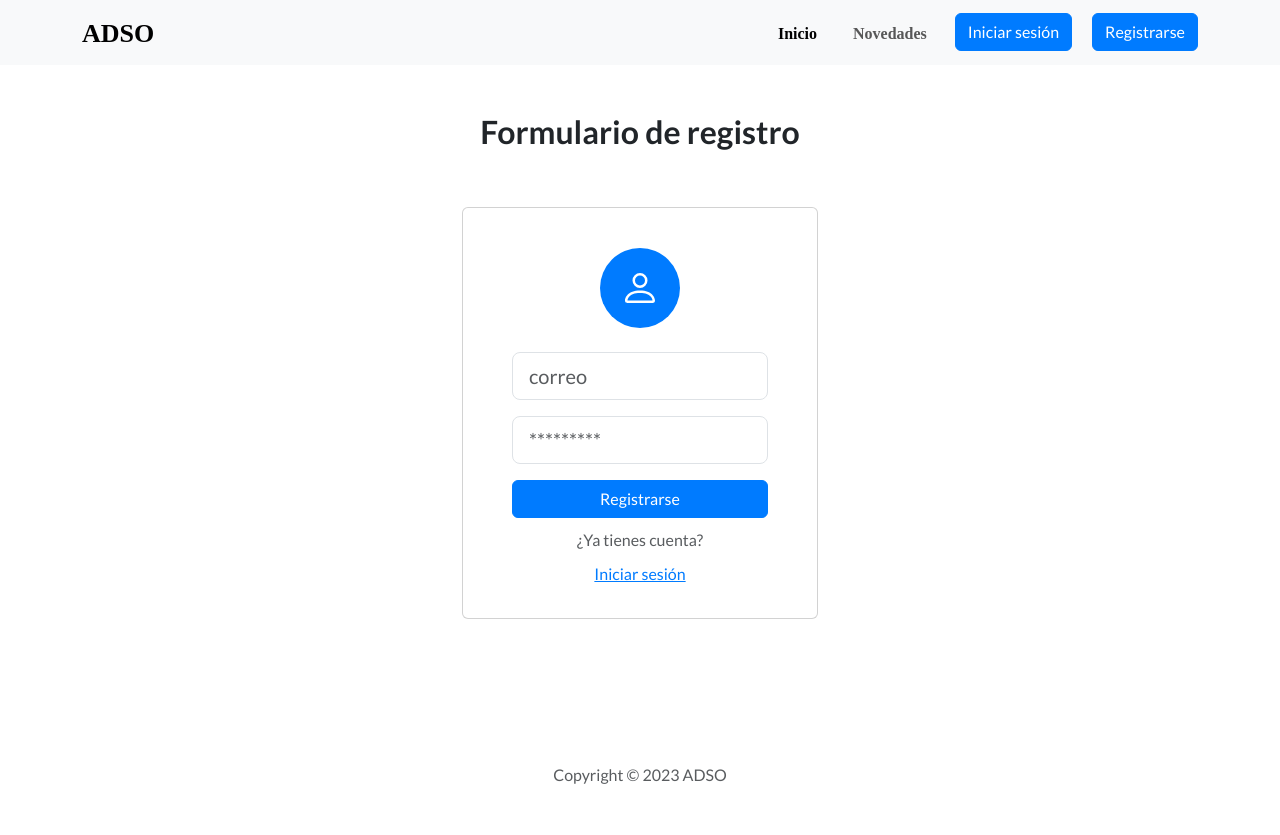
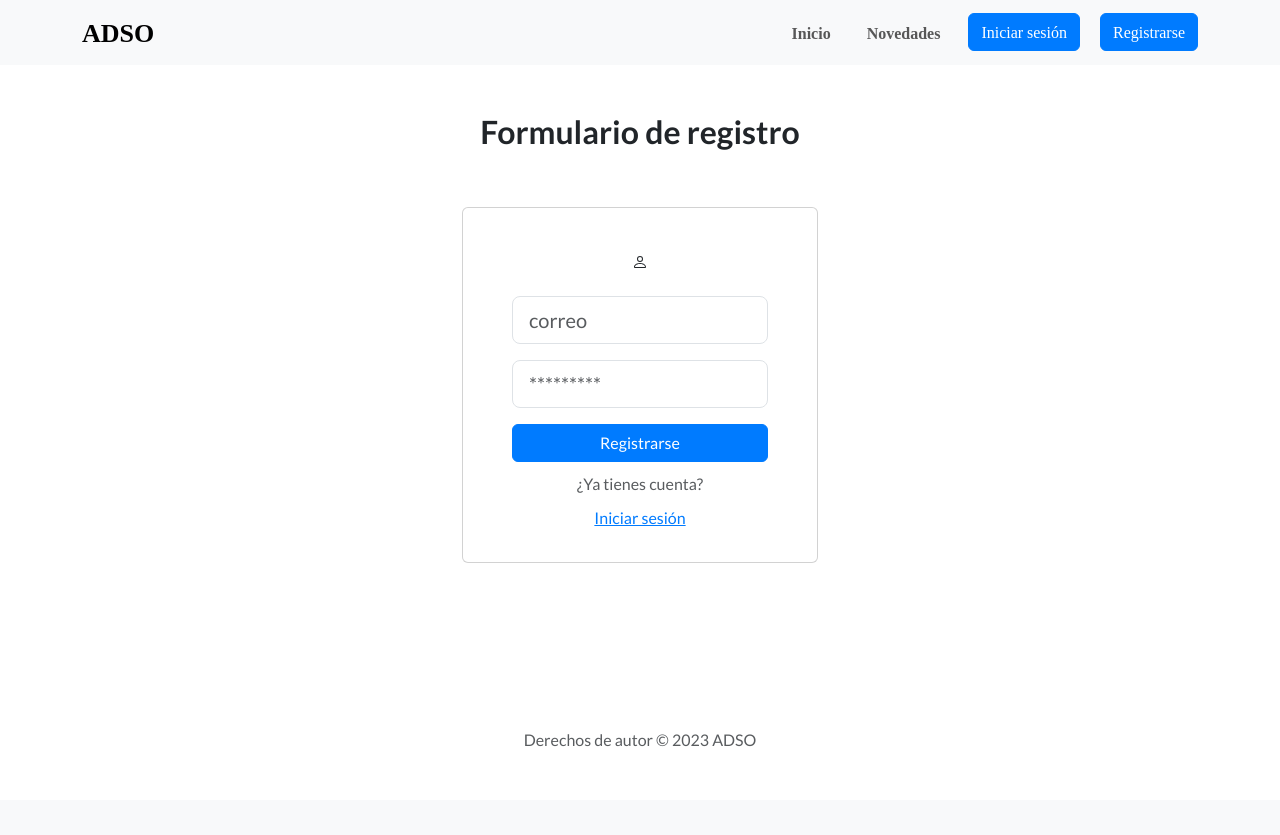
Before and after one commit to Dejatori/eventos, a PHP site: page /registrarse.php in a window 1280 px wide. After the commit the page ends 746 px from the top, so only its background shows below. Run offline with PHP 8.4, Linux system fonts and the light colour scheme.

Commit message:
Footer centrado abajo y agrego funciones php

```diff
--- a/assets/css/Footer-Basic-icons.css
+++ /dev/null
@@ -1,56 +0,0 @@
-.bs-icon {
-  --bs-icon-size: .75rem;
-  display: flex;
-  flex-shrink: 0;
-  justify-content: center;
-  align-items: center;
-  font-size: var(--bs-icon-size);
-  width: calc(var(--bs-icon-size) * 2);
-  height: calc(var(--bs-icon-size) * 2);
-  color: var(--bs-primary);
-}
-
-.bs-icon-xs {
-  --bs-icon-size: 1rem;
-  width: calc(var(--bs-icon-size) * 1.5);
-  height: calc(var(--bs-icon-size) * 1.5);
-}
-
-.bs-icon-sm {
-  --bs-icon-size: 1rem;
-}
-
-.bs-icon-md {
-  --bs-icon-size: 1.5rem;
-}
-
-.bs-icon-lg {
-  --bs-icon-size: 2rem;
-}
-
-.bs-icon-xl {
-  --bs-icon-size: 2.5rem;
-}
-
-.bs-icon.bs-icon-primary {
-  color: var(--bs-white);
-  background: var(--bs-primary);
-}
-
-.bs-icon.bs-icon-primary-light {
-  color: var(--bs-primary);
-  background: rgba(var(--bs-primary-rgb), .2);
-}
-
-.bs-icon.bs-icon-semi-white {
-  color: var(--bs-primary);
-  background: rgba(255, 255, 255, .5);
-}
-
-.bs-icon.bs-icon-rounded {
-  border-radius: .5rem;
-}
-
-.bs-icon.bs-icon-circle {
-  border-radius: 50%;
-}
--- /dev/null
+++ b/assets/css/styles.css
@@ -0,0 +1,10 @@
+html {
+    width: 100%;
+    height: 100vh;
+}
+
+footer {
+    position: fixed;
+    bottom: 0;
+    width: 100%;
+}
--- a/clases/conexion.php
+++ b/clases/conexion.php
@@ -29,7 +29,7 @@ class Conexion
     }
 
     // Función para cerrar la conexión a la base de datos
-    public function cerrar_conexion(): void
+    public function cerrarConexion(): void
     {
         $this->conexion = null; // null: destruye la conexión
     }
--- a/index.php
+++ b/index.php
@@ -1,3 +1,6 @@
+<?php
+require_once 'servidor/funciones.php'; // Archivo que contiene las funciones
+?>
 <!DOCTYPE html>
 <html data-bs-theme="light" lang="es">
 
@@ -9,7 +12,7 @@
     <link rel="stylesheet" href="assets/bootstrap/css/bootstrap.min.css">
     <link rel="stylesheet" href="https://fonts.googleapis.com/css?family=Lato:300,400,700,300italic,400italic,700italic&amp;display=swap">
     <link rel="stylesheet" href="https://fonts.googleapis.com/css?family=Noto+Serif+Dogra&amp;display=swap">
-    <link rel="stylesheet" href="assets/css/Footer-Basic-icons.css">
+    <link rel="stylesheet" href="assets/css/styles.css">
 </head>
 
 <body>
--- a/iniciar-sesion.php
+++ b/iniciar-sesion.php
@@ -1,6 +1,5 @@
 <?php
-// Incluir los archivos necesarios
-require_once 'clases/auth.php';
+require_once 'servidor/funciones.php'; // Archivo que contiene las funciones
 
 (session_status() === PHP_SESSION_NONE ? session_start() : ''); // Iniciar la sesión si no está iniciada
 
@@ -21,7 +20,7 @@ if (isset($_SESSION['usuario_id'])) {
     <link rel="stylesheet" href="assets/bootstrap/css/bootstrap.min.css">
     <link rel="stylesheet" href="https://fonts.googleapis.com/css?family=Lato:300,400,700,300italic,400italic,700italic&amp;display=swap">
     <link rel="stylesheet" href="https://fonts.googleapis.com/css?family=Noto+Serif+Dogra&amp;display=swap">
-    <link rel="stylesheet" href="assets/css/Footer-Basic-icons.css">
+    <link rel="stylesheet" href="assets/css/styles.css">
 </head>
 
 <body>
--- a/logear.php
+++ b/logear.php
@@ -1,9 +1,8 @@
 <?php
 (session_status() === PHP_SESSION_NONE ? session_start() : ''); // Iniciar la sesión de PHP si no está iniciada
 
-// Incluir archivo de conexión, clase Auth y archivo de funciones
-require_once 'clases/conexion.php';
-require_once 'clases/auth.php';
+// Incluir las funciones
+require_once 'servidor/funciones.php'; // Archivo que contiene las funciones
 
 // Instancia de conexión y autenticación
 $conexion = new Conexion();
--- a/registrar-usuario.php
+++ b/registrar-usuario.php
@@ -1,7 +1,5 @@
 <?php
-// Incluir archivo de conexión, clase Auth y archivo de funciones
-require_once 'clases/conexion.php';
-require_once 'clases/auth.php';
+require_once 'servidor/funciones.php'; // Archivo que contiene las funciones
 
 // Instancia de conexión y autenticación
 $conexion = new Conexion();
--- a/registrarse.php
+++ b/registrarse.php
@@ -1,3 +1,6 @@
+<?php
+require_once 'servidor/funciones.php'; // Archivo que contiene las funciones
+?>
 <!DOCTYPE html>
 <html data-bs-theme="light" lang="es">
 
@@ -9,7 +12,7 @@
     <link rel="stylesheet" href="assets/bootstrap/css/bootstrap.min.css">
     <link rel="stylesheet" href="https://fonts.googleapis.com/css?family=Lato:300,400,700,300italic,400italic,700italic&amp;display=swap">
     <link rel="stylesheet" href="https://fonts.googleapis.com/css?family=Noto+Serif+Dogra&amp;display=swap">
-    <link rel="stylesheet" href="assets/css/Footer-Basic-icons.css">
+    <link rel="stylesheet" href="assets/css/styles.css">
 </head>
 
 <body>
--- /dev/null
+++ b/servidor/funciones.php
@@ -0,0 +1,21 @@
+<?php
+require_once 'clases/conexion.php'; // Archivo que contiene la configuración de la base de datos
+require_once 'clases/auth.php'; // Archivo que contiene la clase Auth
+
+// Función para conectar a la base de datos
+function obtenerConexion(): PDO
+{
+    $pdo = new Conexion();
+    return $pdo->conectar();
+}
+
+// Función para cerrar la sesión
+function cerrarSesion(): void
+{
+    session_unset();
+    session_destroy();
+}
+
+$url = $_SERVER['REQUEST_URI']; // Obtener la URL actual
+
+?>
--- a/templates/footer.php
+++ b/templates/footer.php
@@ -1,5 +1,5 @@
     <footer class="text-center">
         <div class="container text-muted py-4 py-lg-5">
-            <p class="mb-0">Copyright © 2023 ADSO</p>
+            <p class="mb-0">Derechos de autor © 2023 ADSO</p>
         </div>
     </footer>
--- a/templates/navbar.php
+++ b/templates/navbar.php
@@ -2,10 +2,10 @@
         <div class="container"><a class="navbar-brand" href="#" style="font-family: 'Noto Serif Dogra', serif;font-size: 26px;font-weight: bold;">ADSO</a><button data-bs-toggle="collapse" class="navbar-toggler" data-bs-target="#navcol-1"></button>
             <div class="collapse navbar-collapse" id="navcol-1">
                 <ul class="navbar-nav ms-auto">
-                    <li class="nav-item" style="margin: 0px 20px 0px 0px;"><a class="nav-link active" href="index.php" style="font-family: 'Noto Serif Dogra', serif;font-size: 16px;font-weight: bold;">Inicio</a></li>
-                    <li class="nav-item" style="margin: 0px 20px 0px 0px;"><a class="nav-link" href="novedades.php" style="font-family: 'Noto Serif Dogra', serif;font-size: 16px;font-weight: bold;">Novedades</a></li>
-                    <li class="nav-item" style="margin: 0px 20px 0px 0px;"><a class="btn btn-primary ms-auto" role="button" href="iniciar-sesion.php">Iniciar sesión</a></li>
-                    <li class="nav-item"><a class="btn btn-primary ms-auto" role="button" href="registrarse.php">Registrarse</a></li>
+                    <li class="nav-item" style="margin: 0px 20px 0px 0px;"><a class="nav-link <?php if(strpos($url, '/eventos/index.php') !== false) echo 'active'; ?>" href="index.php" style="font-family: 'Noto Serif Dogra', serif;font-size: 16px;font-weight: bold;">Inicio</a></li>
+                    <li class="nav-item" style="margin: 0px 20px 0px 0px;"><a class="nav-link <?php if(strpos($url, '/eventos/novedades.php') !== false) echo 'active'; ?>" href="novedades.php" style="font-family: 'Noto Serif Dogra', serif;font-size: 16px;font-weight: bold;">Novedades</a></li>
+                    <li class="nav-item" style="margin: 0px 20px 0px 0px;"><a class="btn btn-primary ms-auto <?php if(strpos($url, '/eventos/iniciar-sesion.php') !== false) echo 'active'; ?>" role="button" href="iniciar-sesion.php" style="font-family: 'Noto Serif Dogra', serif;font-size: 16px;">Iniciar sesión</a></li>
+                    <li class="nav-item"><a class="btn btn-primary ms-auto <?php if(strpos($url, '/eventos/registrarse.php') !== false) echo 'active'; ?>" role="button" href="registrarse.php" style="font-family: 'Noto Serif Dogra', serif;font-size: 16px;">Registrarse</a></li>
                 </ul>
             </div>
         </div>
```
Also changed, not shown: 403.html (added, +42 -0 lines), 404.html (added, +29 -0 lines), novedades.php (+51 -1 lines), .htaccess (added), readme.md.
